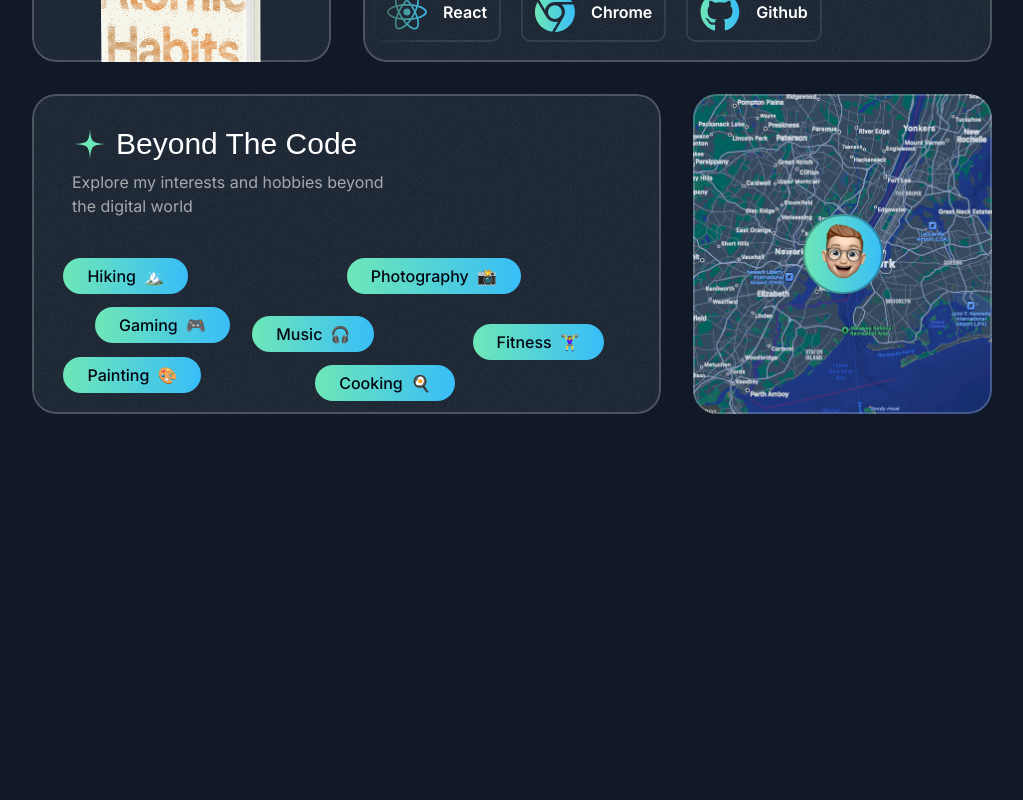
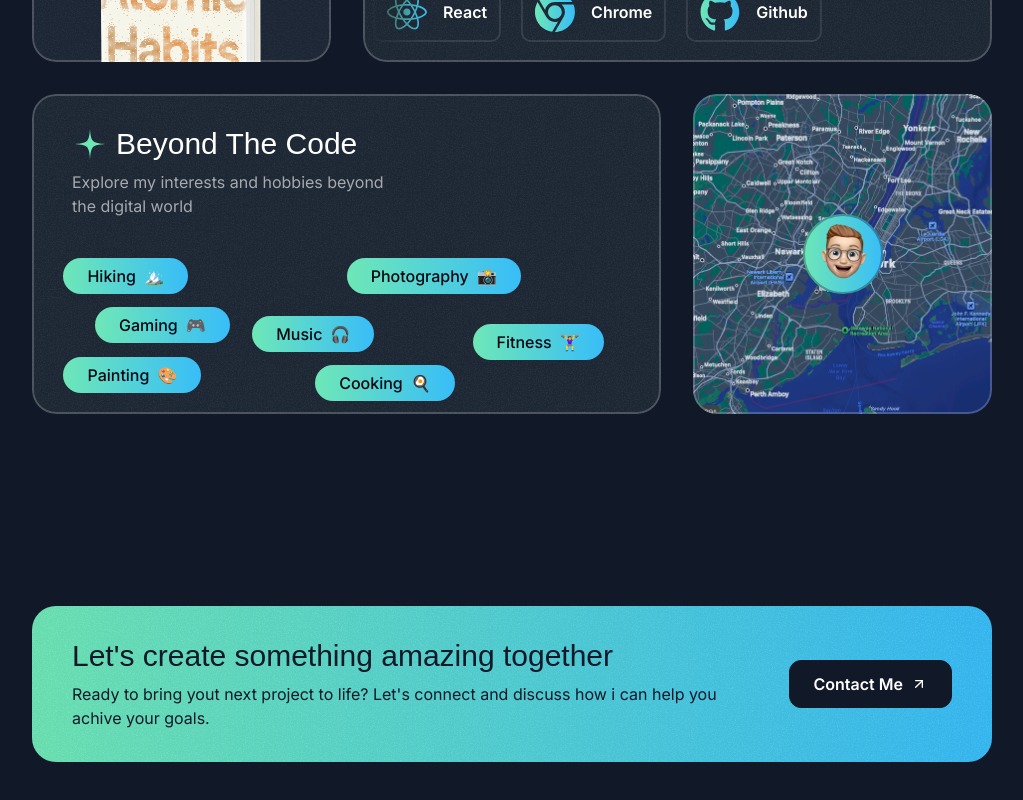
Before and after one commit to Sadrach-Harmasantyo/my-portofolio, a Next.js app: page / in a window 1280 px wide. Shown: the part 4538-5338 px from the top of the page, without its empty margins (128-1151 px from the left). Before the commit the page ends 5064 px from the top, so only its background shows below. Built offline with nearby package versions, Linux system fonts and the light colour scheme; a web font is replaced by a local one.

Commit message:
feat: add call to action section

```diff
--- a/src/app/page.tsx
+++ b/src/app/page.tsx
@@ -1,4 +1,5 @@
 import About from "@/sections/About";
+import Contact from "@/sections/Contact";
 import Header from "@/sections/Header";
 import Hero from "@/sections/Hero";
 import Projects from "@/sections/Projects";
@@ -14,6 +15,7 @@
       <Tape />
       <Testimonials />
       <About />
+      <Contact />
     </div>
   );
 }
--- a/src/sections/Contact.tsx
+++ b/src/sections/Contact.tsx
@@ -1,5 +1,27 @@
 import React from "react";
+import ArrowUpRightIcon from "@/assets/icons/arrow-up-right.svg";
+import grainImage from "@/assets/images/grain.jpg";
 
 export default function Contact() {
-  return <div>Contact</div>;
+  return (
+    <div className="py-16 pt-12 lg:py-24 lg:pt-20">
+      <div className="container">
+        <div className="bg-gradient-to-r from-emerald-300 to-sky-400 text-gray-900 py-8 px-10 rounded-3xl text-center md:text-left relative overflow-hidden z-0">
+          <div className="absolute inset-0 opacity-5 -z-10" style={{ backgroundImage: `url(${grainImage.src})` }}></div>
+          <div className="flex flex-col md:flex-row gap-8 md:gap-16 items-center">
+            <div>
+              <h2 className="font-serif text-2xl md:text-3xl">Let's create something amazing together</h2>
+              <p className="text-sm md:text-base mt-2">Ready to bring yout next project to life? Let's connect and discuss how i can help you achive your goals.</p>
+            </div>
+            <div>
+              <button className="text-white bg-gray-900 inline-flex items-center px-6 h-12 rounded-xl gap-2 w-max border border-gray-900">
+                <span className="font-semibold">Contact Me</span>
+                <ArrowUpRightIcon className="size-4" />
+              </button>
+            </div>
+          </div>
+        </div>
+      </div>
+    </div>
+  );
 }
```
